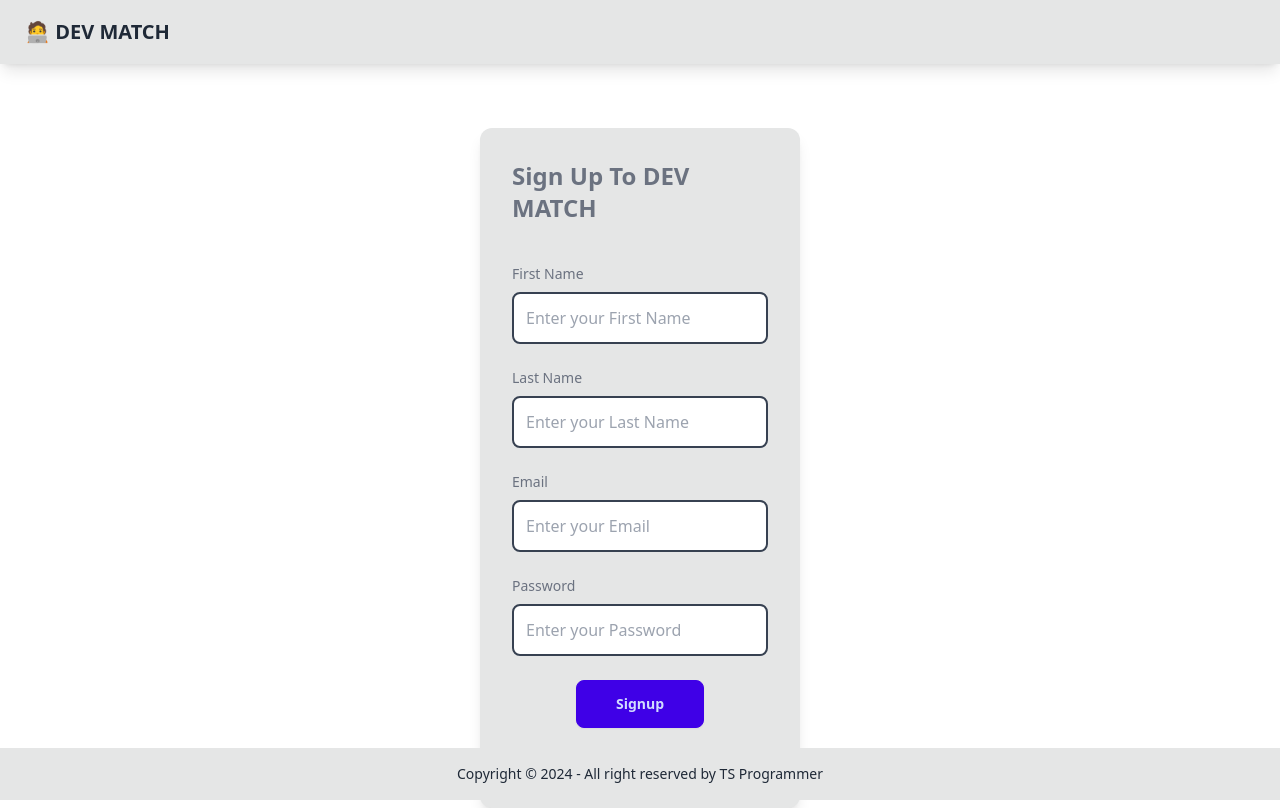
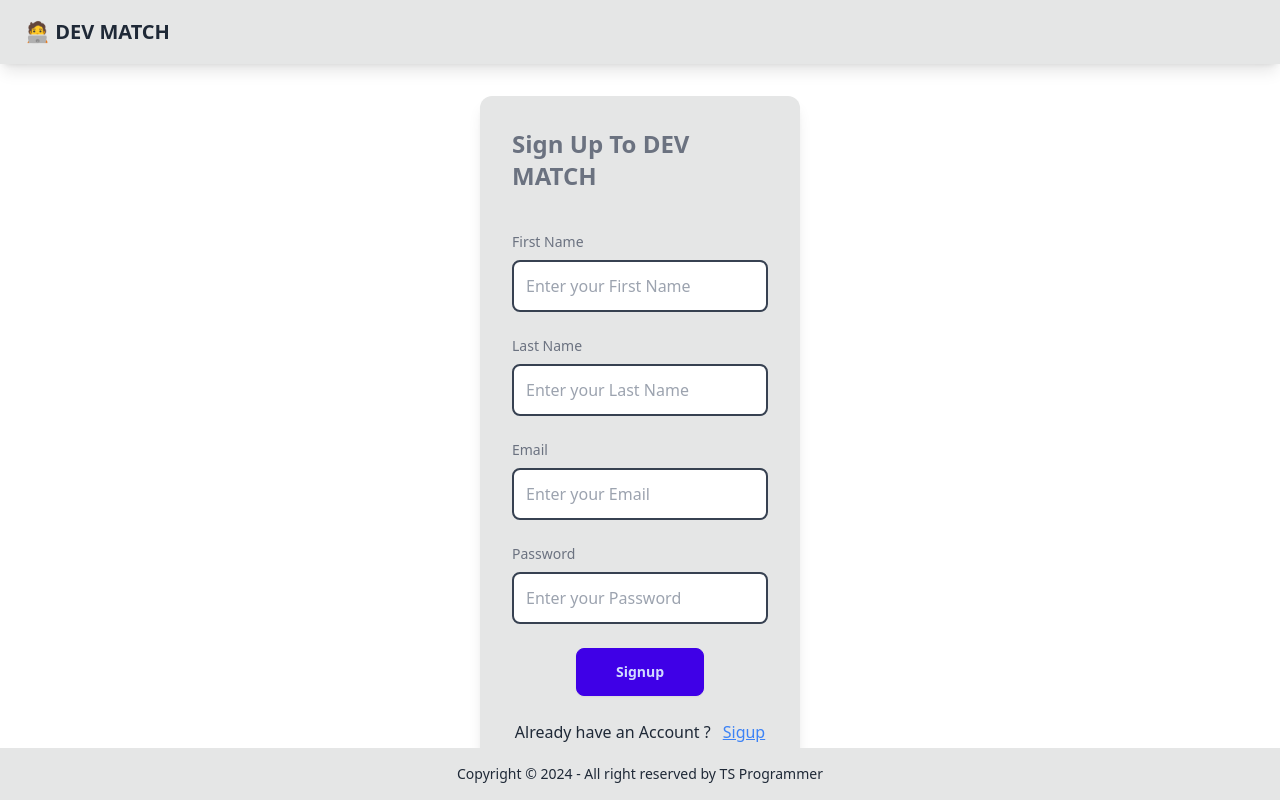
Before and after one commit to abhidivekar9730/DevFinder, a React (Vite) app in the folder client/: page /signup in a window 1280 px wide. Built offline with nearby package versions, Linux system fonts and the light colour scheme; no server answers.

Commit message:
Update Signup.tsx

```diff
--- a/client/src/pages/Signup.tsx
+++ b/client/src/pages/Signup.tsx
@@ -41,7 +41,7 @@ const Signup = () => {
   };
 
   return (
-    <div className="w-80 md:max-w-md mx-auto mt-16 p-8 shadow-lg rounded-xl bg-base-300">
+    <div className="w-80 md:max-w-md mx-auto m-8 p-8 shadow-lg rounded-xl bg-base-300">
       <div className="flex flex-col items-center space-y-6">
         <h2 className="text-2xl font-bold text-gray-500 mb-4">
           Sign Up To DEV MATCH
```
